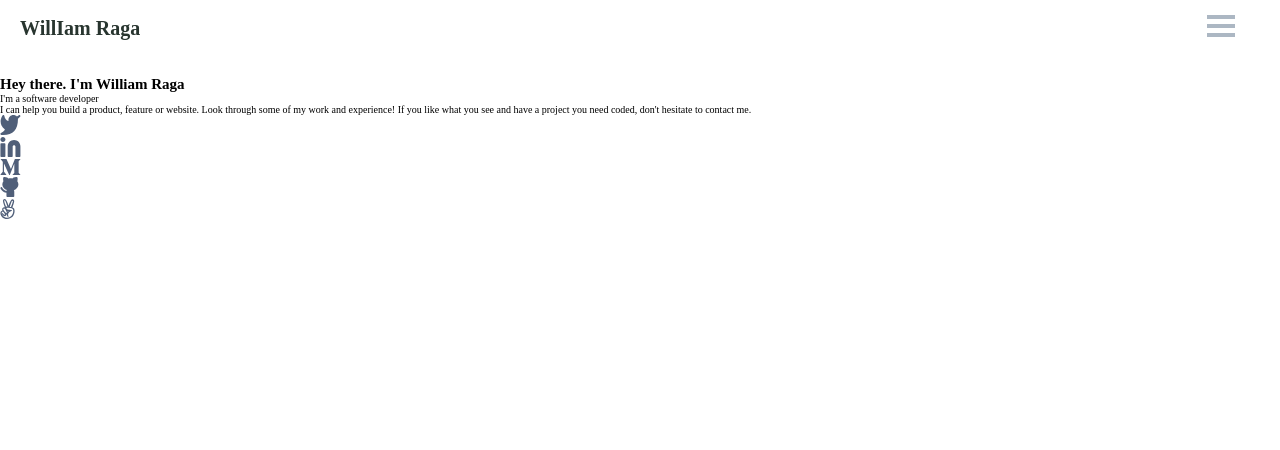
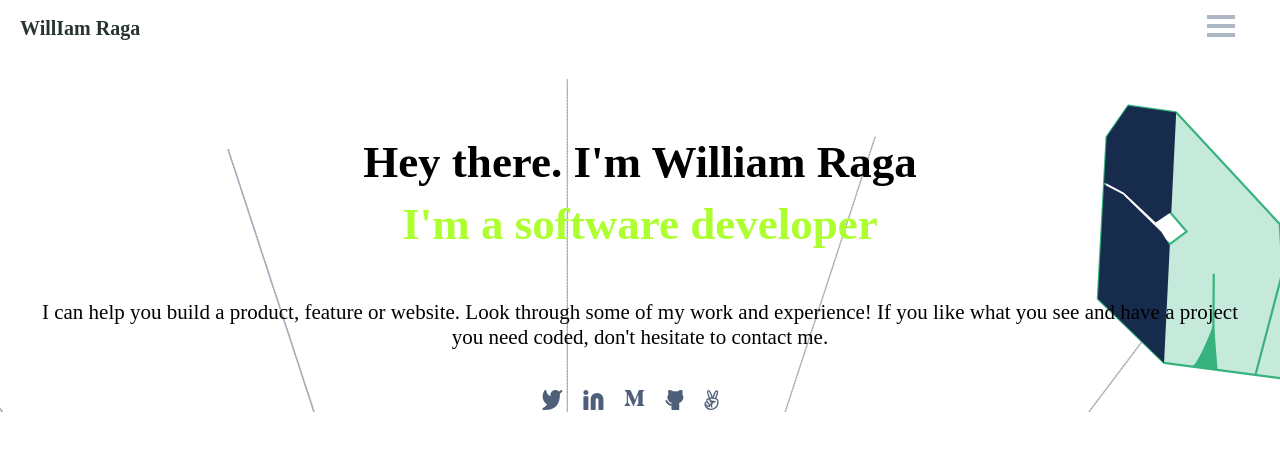
Before and after one commit to itsmraga-hub/Portfolio-3, a plain HTML site: page index.html in a window 1280 px wide. Drawn offline with Linux system fonts and the light colour scheme.

Commit message:
Worked on more hero section styling

```diff
--- a/css/styles.css
+++ b/css/styles.css
@@ -52,3 +52,42 @@ header {
     height: 4px;
     border: 2px solid #acb7c3;
 }
+
+.hero-container {
+    background-image: url(../Templates/header-illsutration-mobile.svg);
+    background-size: cover;
+    padding: 6em 4em 0 4em;
+    text-align: center;
+}
+
+.hero-container__heading {
+    font-size: 3em;
+    font-weight: bold;
+    padding-bottom: 1rem;
+}
+
+.hero-container__work-title {
+    font-size: 4.5em;
+    font-weight: bold;
+    color: greenyellow;
+    padding-bottom: 5rem;
+}
+
+.hero-container__intro {
+    font-size: 2.1em;
+    padding-bottom: 4rem;
+}
+
+.hero-container__social-icons-list {
+    display: flex;
+    list-style: none;
+    justify-content: center;
+}
+
+.hero-container__social-icons-list-item {
+    padding: 0 2em 0 0;
+}
+
+.hero-container__social-icons-list-item svg {
+
+}
```
